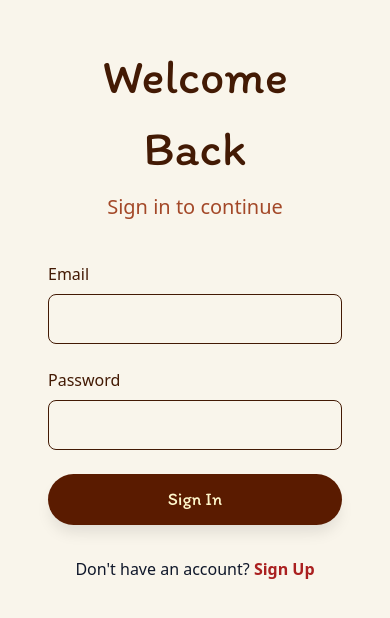
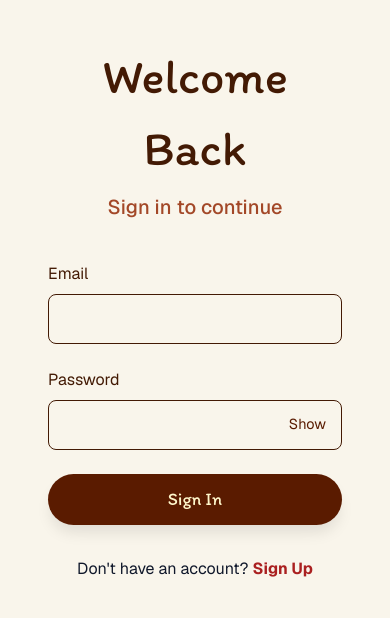
Before and after one commit to MgaOlokogini/rescuebase, a Next.js app: page /login in a window 390 px wide. Shown: the part 112-730 px from the top of the page. Built offline with nearby package versions, Linux system fonts and the light colour scheme.

Commit message:
zod update

```diff
--- a/app/(auth)/sign-in/page.js
+++ /dev/null
@@ -1,20 +0,0 @@
-import Link from "next/link";
-
-export default function SignInPage() {
-  return (
-    <div className="min-h-screen bg-slate-100 px-6 py-10">
-      <div className="mx-auto max-w-xl rounded-3xl bg-white p-10 shadow-xl shadow-slate-200/60">
-        <h1 className="text-3xl font-semibold text-slate-900">Welcome back</h1>
-        <p className="mt-3 text-slate-600">Sign in to access staff workflows and shelter tools.</p>
-        <div className="mt-8 space-y-4">
-          <input placeholder="Email" className="w-full rounded-2xl border border-slate-200 bg-slate-50 p-4" />
-          <input type="password" placeholder="Password" className="w-full rounded-2xl border border-slate-200 bg-slate-50 p-4" />
-          <button className="w-full rounded-2xl bg-slate-900 px-5 py-4 text-white transition hover:bg-slate-700">Sign in</button>
-        </div>
-        <p className="mt-6 text-sm text-slate-500">
-          Need an account? <Link href="/sign-up" className="font-medium text-slate-900">Create one</Link>
-        </p>
-      </div>
-    </div>
-  );
-}
--- a/app/(auth)/sign-up/page.js
+++ /dev/null
@@ -1,21 +0,0 @@
-import Link from "next/link";
-
-export default function SignUpPage() {
-  return (
-    <div className="min-h-screen bg-slate-100 px-6 py-10">
-      <div className="mx-auto max-w-xl rounded-3xl bg-white p-10 shadow-xl shadow-slate-200/60">
-        <h1 className="text-3xl font-semibold text-slate-900">Staff registration</h1>
-        <p className="mt-3 text-slate-600">Create an account to manage animals, applications, and shelter operations.</p>
-        <div className="mt-8 space-y-4">
-          <input placeholder="Name" className="w-full rounded-2xl border border-slate-200 bg-slate-50 p-4" />
-          <input placeholder="Email" className="w-full rounded-2xl border border-slate-200 bg-slate-50 p-4" />
-          <input type="password" placeholder="Password" className="w-full rounded-2xl border border-slate-200 bg-slate-50 p-4" />
-          <button className="w-full rounded-2xl bg-slate-900 px-5 py-4 text-white transition hover:bg-slate-700">Create account</button>
-        </div>
-        <p className="mt-6 text-sm text-slate-500">
-          Already registered? <Link href="/sign-in" className="font-medium text-slate-900">Sign in</Link>
-        </p>
-      </div>
-    </div>
-  );
-}
--- a/app/layout.js
+++ b/app/layout.js
@@ -1,6 +1,5 @@
 import { Itim, Geist, Geist_Mono } from "next/font/google";
 import "../styles/globals.css";
-import '../styles/Landing/Landing.css';
 
 const itim = Itim({
   weight: "400",
@@ -27,8 +26,7 @@ export const metadata = {
 
 export default function RootLayout({ children }) {
   return (
-    <html lang="en" className={itim.variable}>
-      <head />
+    <html lang="en" className={`${itim.variable} ${geistSans.variable} ${geistMono.variable}`}>
       <body>{children}</body>
     </html>
   );
--- a/components/ui/sign-in/SignIn.js
+++ b/components/ui/sign-in/SignIn.js
@@ -1,8 +1,49 @@
+"use client";
+
 import Image from 'next/image';
 import Link from 'next/link';
+import { useState } from 'react';
+import { useForm } from 'react-hook-form';
+import { zodResolver } from '@hookform/resolvers/zod';
+import * as z from 'zod';
 import styles from '@/styles/Sign-In/SignIn.module.css';
 
+// Zod schema for validation
+const signInSchema = z.object({
+  email: z.string().min(1, { message: "Email is required" }).email({
+    message: "Please enter a valid email address",
+  }),
+  password: z.string().min(1, { message: "Password is required" }),
+});
+
 const SignIn = () => {
+  const [showPassword, setShowPassword] = useState(false);
+  const [serverError, setServerError] = useState('');
+
+  const { register, handleSubmit, formState: { errors } } = useForm({
+    resolver: zodResolver(signInSchema),
+  });
+
+  const onSubmit = async (data) => {
+    setServerError('');
+    // --- FAKE API CALL ---
+    // In a real app, you would make an API call here.
+    // The following logic simulates the test cases.
+    if (data.email === 'volunteer@example.com' && data.password === 'password123') {
+      // TC01-LI: Valid Log In (Volunteer)
+      window.location.href = '/dashboard'; // Redirect to volunteer dashboard
+    } else if (data.email === 'admin@example.com' && data.password === 'password123') {
+      // TC02-LI: Valid Log In (Admin)
+      window.location.href = '/analytics'; // Redirect to management dashboard
+    } else if (data.email !== 'volunteer@example.com' && data.email !== 'admin@example.com') {
+      // TC05-LI: Unregistered Account
+      setServerError('User not found');
+    } else {
+      // TC06-LI: Incorrect Password
+      setServerError('Incorrect password');
+    }
+  };
+
   return (
     <div className={styles.signInContainer}>
       <div className={styles.imageContainer}>
@@ -19,19 +60,39 @@ const SignIn = () => {
           <h1 className={styles.mainTitle}>Welcome Back</h1>
           <p className={styles.subTitle}>Sign in to continue</p>
         </div>
-        <form>
+        <form onSubmit={handleSubmit(onSubmit)} noValidate>
           <div className={styles.inputGroup}>
             <label htmlFor="email">Email</label>
-            <input type="email" id="email" name="email" required />
+            <input
+              type="email"
+              id="email"
+              {...register('email')}
+            />
+            {errors.email && <p className={styles.errorMessage}>{errors.email.message}</p>}
           </div>
           <div className={styles.inputGroup}>
             <label htmlFor="password">Password</label>
-            <input type="password" id="password" name="password" required />
+            <div className={styles.passwordWrapper}>
+              <input
+                type={showPassword ? 'text' : 'password'}
+                id="password"
+                {...register('password')}
+              />
+              <button
+                type="button"
+                onClick={() => setShowPassword(!showPassword)}
+                className={styles.togglePassword}
+              >
+                {showPassword ? 'Hide' : 'Show'}
+              </button>
+            </div>
+            {errors.password && <p className={styles.errorMessage}>{errors.password.message}</p>}
           </div>
+          {serverError && <p className={styles.errorMessage}>{serverError}</p>}
           <button type="submit" className={styles.primaryButton}>Sign In</button>
         </form>
         <div className={styles.formFooter}>
-          <p>Don't have an account? <Link href="/sign-up">Sign Up</Link></p>
+          <p>Don't have an account? <Link href="/get-started">Sign Up</Link></p>
         </div>
       </div>
     </div>
--- a/components/ui/signup/SignUp.js
+++ b/components/ui/signup/SignUp.js
@@ -26,7 +26,7 @@ const SignUp = () => {
           <button type="submit" className={styles.primaryButton}>Sign Up</button>
         </form>
         <div className={styles.formFooter}>
-          <p>Already have an account? <Link href="/sign-in">Sign In</Link></p>
+          <p>Already have an account? <Link href="/login">Sign In</Link></p>
         </div>
       </div>
       <div className={styles.imageContainer}>
--- a/styles/Landing/Landing.css
+++ /dev/null
@@ -1,74 +0,0 @@
-html, body {
-  margin: 0 !important;
-  padding: 0 !important;
-  width: 100%;
-  overflow-x: hidden; /* Prevents unwanted horizontal side-scrolling */
-  background-color: #EAE2B7; /* Keeps your background color consistent */
-}
-
-* {
-  box-sizing: border-box; /* Ensures padding doesn't accidentally push elements out */
-}
-
-.headerContainer { /* Use whatever your main header class name is */
-  width: 100vw;       /* Forces it to span the full width of the viewport browser window */
-  position: relative; /* Or fixed/absolute if you want it to float on top of your hero text */
-  margin: 0;
-  padding-left: 2rem; /* Give inner contents breathing room without shrinking the bar itself */
-  padding-right: 2rem;
-}
-
-/* ==========================================================================
-   REUSABLE TYPOGRAPHY & DESIGN UTILITIES
-   ========================================================================== */
-
-/* General Main Title Styles (Itim Font, Chocolate, Scalable) */
-.mainTitle {
-  font-family: var(--font-itim), sans-serif;
-  color: #431a04; /* Dark chocolate brown */
-  line-height: 1.1;
-  user-select: none;
-}
-
-/* General Subtitle Styles (Karma Font, Elegant Brick Red) */
-.subTitle {
-  font-family: var(--font-karma), serif; /* Cleanly updated to Karma */
-  color: #AA2020; /* Elegant brick red accent */
-  letter-spacing: 0.025em;
-}
-
-/* Playful Underline Accent for Titles */
-.highlightText {
-  color: #AA2020;
-  position: relative;
-  display: inline-block;
-}
-
-.highlightText::after {
-  content: '';
-  position: absolute;
-  left: 0;
-  bottom: -6px;
-  width: 100%;
-  height: 4px;
-  background-color: #431a04;
-  border-radius: 9999px;
-}
-
-
-/* ==========================================================================
-    RESPONSIVE BREAKPOINTS (Global Typography Scale Controls)
-   ========================================================================== */
-
-@media (max-width: 768px) {
-  .heroTitle {
-    font-size: 3.75rem;
-  }
-  .pawOverlay {
-    display: none;
-  }
-  .pawOverlayFlipped {
-    opacity: 0.2;
-    width: 130%;
-  }
-}
--- a/styles/Sign-In/SignIn.module.css
+++ b/styles/Sign-In/SignIn.module.css
@@ -3,6 +3,28 @@
   grid-template-columns: 1fr 1fr;
   min-height: 100vh;
 }
+.passwordWrapper {
+  position: relative;
+  display: flex;
+  align-items: center;
+}
+
+.togglePassword {
+  position: absolute;
+  right: 1rem;
+  background: none;
+  border: none;
+  cursor: pointer;
+  font-size: 0.9rem;
+  color: #5A1B00;
+}
+
+.errorMessage {
+  color: #AA2020;
+  font-size: 0.875rem;
+  margin-top: 0.25rem;
+}
+
 
 .signInForm {
   display: flex;
--- a/styles/globals.css
+++ b/styles/globals.css
@@ -1,5 +1,4 @@
 @import "tailwindcss";
-
 
 @theme {
   --font-itim: 'Itim', cursive;
@@ -23,8 +22,6 @@ body {
   color: #0f172a;
 }
 
-
-
 * {
   box-sizing: border-box;
 }
@@ -35,3 +32,78 @@ textarea,
 select {
   font: inherit;
 }
+
+html, body {
+  margin: 0 !important;
+  padding: 0 !important;
+  width: 100%;
+  overflow-x: hidden; /* Prevents unwanted horizontal side-scrolling */
+  background-color: #EAE2B7; /* Keeps your background color consistent */
+}
+
+* {
+  box-sizing: border-box; /* Ensures padding doesn't accidentally push elements out */
+}
+
+.headerContainer { /* Use whatever your main header class name is */
+  width: 100vw;       /* Forces it to span the full width of the viewport browser window */
+  position: relative; /* Or fixed/absolute if you want it to float on top of your hero text */
+  margin: 0;
+  padding-left: 2rem; /* Give inner contents breathing room without shrinking the bar itself */
+  padding-right: 2rem;
+}
+
+/* ==========================================================================
+   REUSABLE TYPOGRAPHY & DESIGN UTILITIES
+   ========================================================================== */
+
+/* General Main Title Styles (Itim Font, Chocolate, Scalable) */
+.mainTitle {
+  font-family: var(--font-itim), sans-serif;
+  color: #431a04; /* Dark chocolate brown */
+  line-height: 1.1;
+  user-select: none;
+}
+
+/* General Subtitle Styles (Karma Font, Elegant Brick Red) */
+.subTitle {
+  font-family: var(--font-karma), serif; /* Cleanly updated to Karma */
+  color: #AA2020; /* Elegant brick red accent */
+  letter-spacing: 0.025em;
+}
+
+/* Playful Underline Accent for Titles */
+.highlightText {
+  color: #AA2020;
+  position: relative;
+  display: inline-block;
+}
+
+.highlightText::after {
+  content: '';
+  position: absolute;
+  left: 0;
+  bottom: -6px;
+  width: 100%;
+  height: 4px;
+  background-color: #431a04;
+  border-radius: 9999px;
+}
+
+
+/* ==========================================================================
+    RESPONSIVE BREAKPOINTS (Global Typography Scale Controls)
+   ========================================================================== */
+
+@media (max-width: 768px) {
+  .heroTitle {
+    font-size: 3.75rem;
+  }
+  .pawOverlay {
+    display: none;
+  }
+  .pawOverlayFlipped {
+    opacity: 0.2;
+    width: 130%;
+  }
+}
```
Also changed, not shown: package.json (+5 -2 lines), 1 other file (tests, documents, lock files or other folders).
